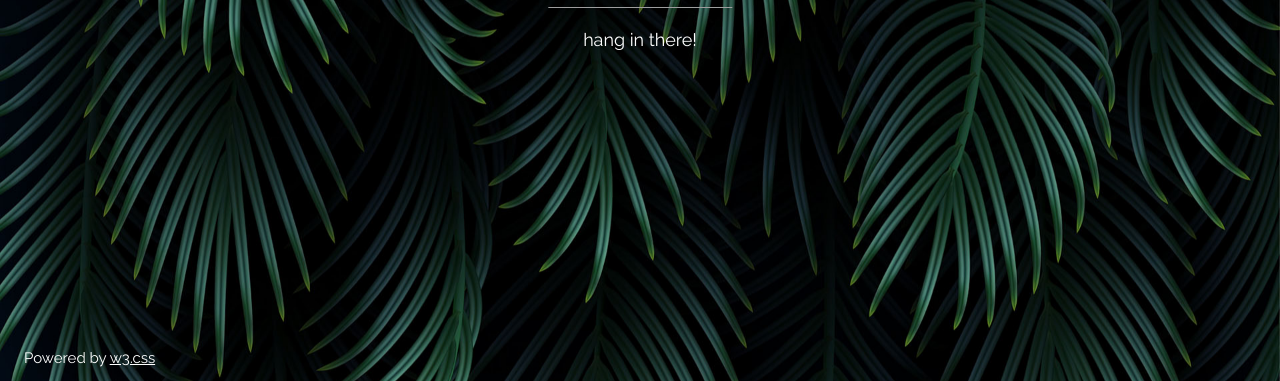
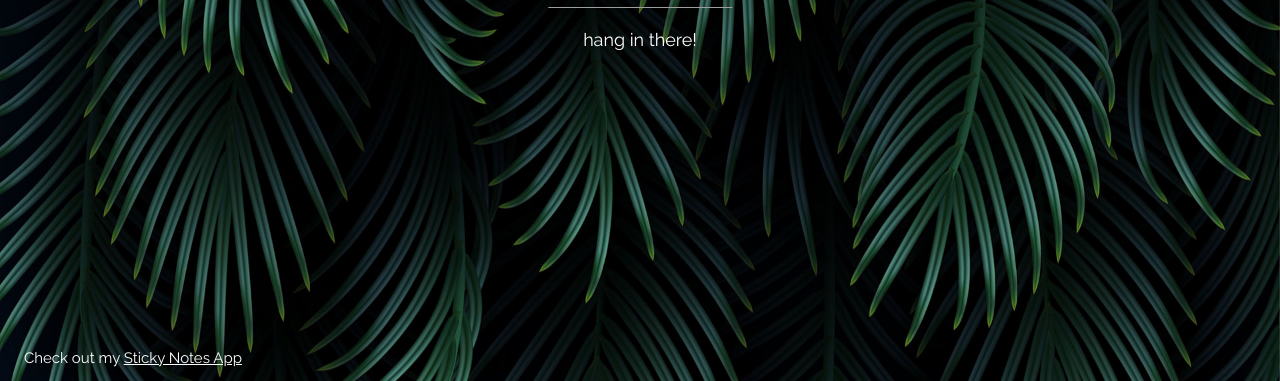
Before and after one commit to SaschaVII/saschavii.github.io, a plain HTML site: page index.html in a window 1280 px wide. Shown: the part 419-800 px from the top of the page. Drawn offline with nearby package versions, Linux system fonts and the light colour scheme.

Commit message:
Link to Sticky Notes App added
Added a link in the footer that takes you to my Sticky Notes App

```diff
--- a/index.html
+++ b/index.html
@@ -34,7 +34,7 @@
       <p class="w3-large w3-center w3-hide-small">hang in there!</p>
     </div>
     <div class="w3-display-bottomleft w3-padding-large">
-      Powered by <a href="https://www.w3schools.com/w3css/default.asp" target="_blank">w3.css</a>
+      Check out my <a href="https://www.saschakuhness.com/StickyNotesApp/" target="_blank">Sticky Notes App</a>
     </div>
   </div>
 
```
